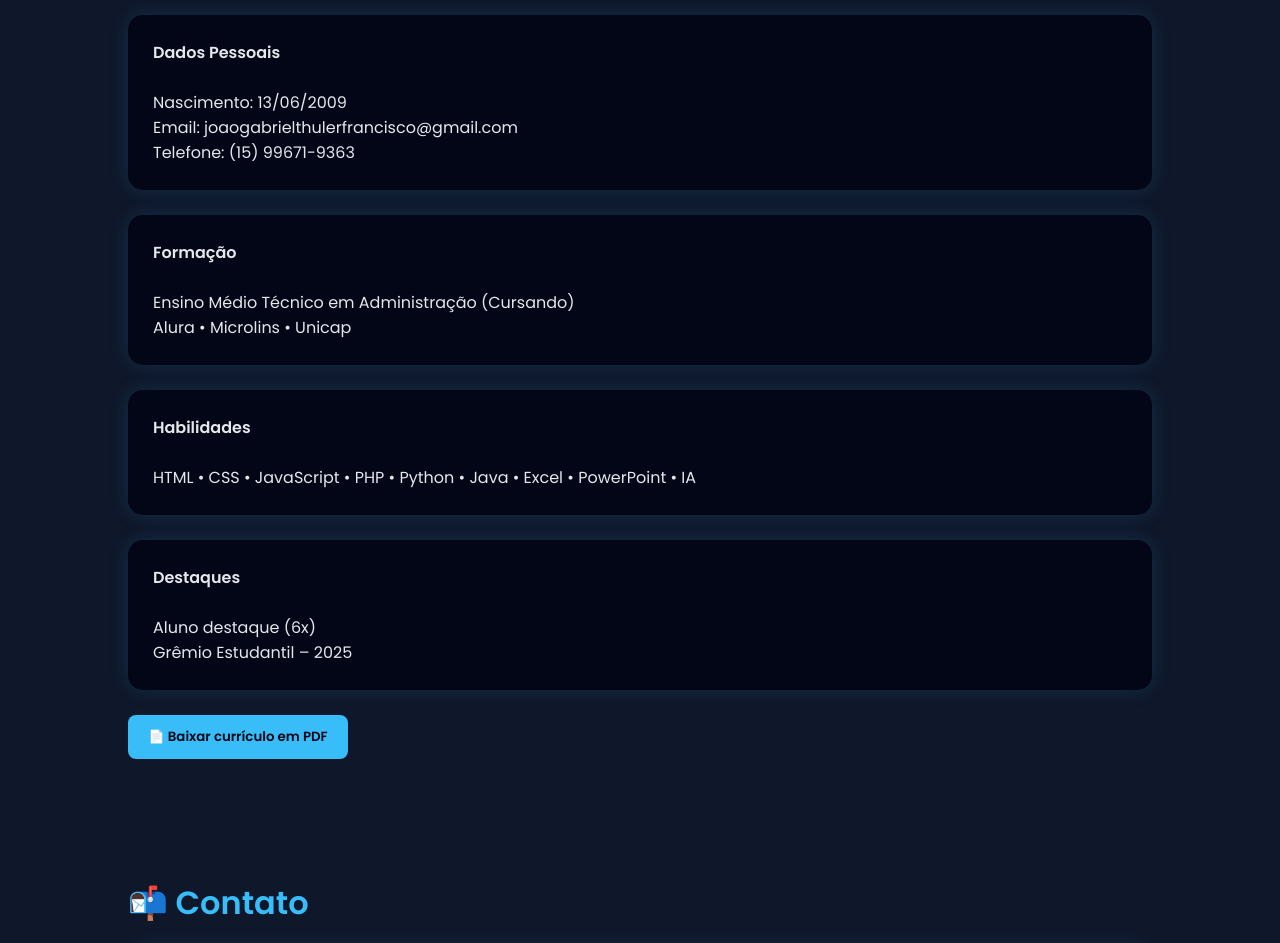
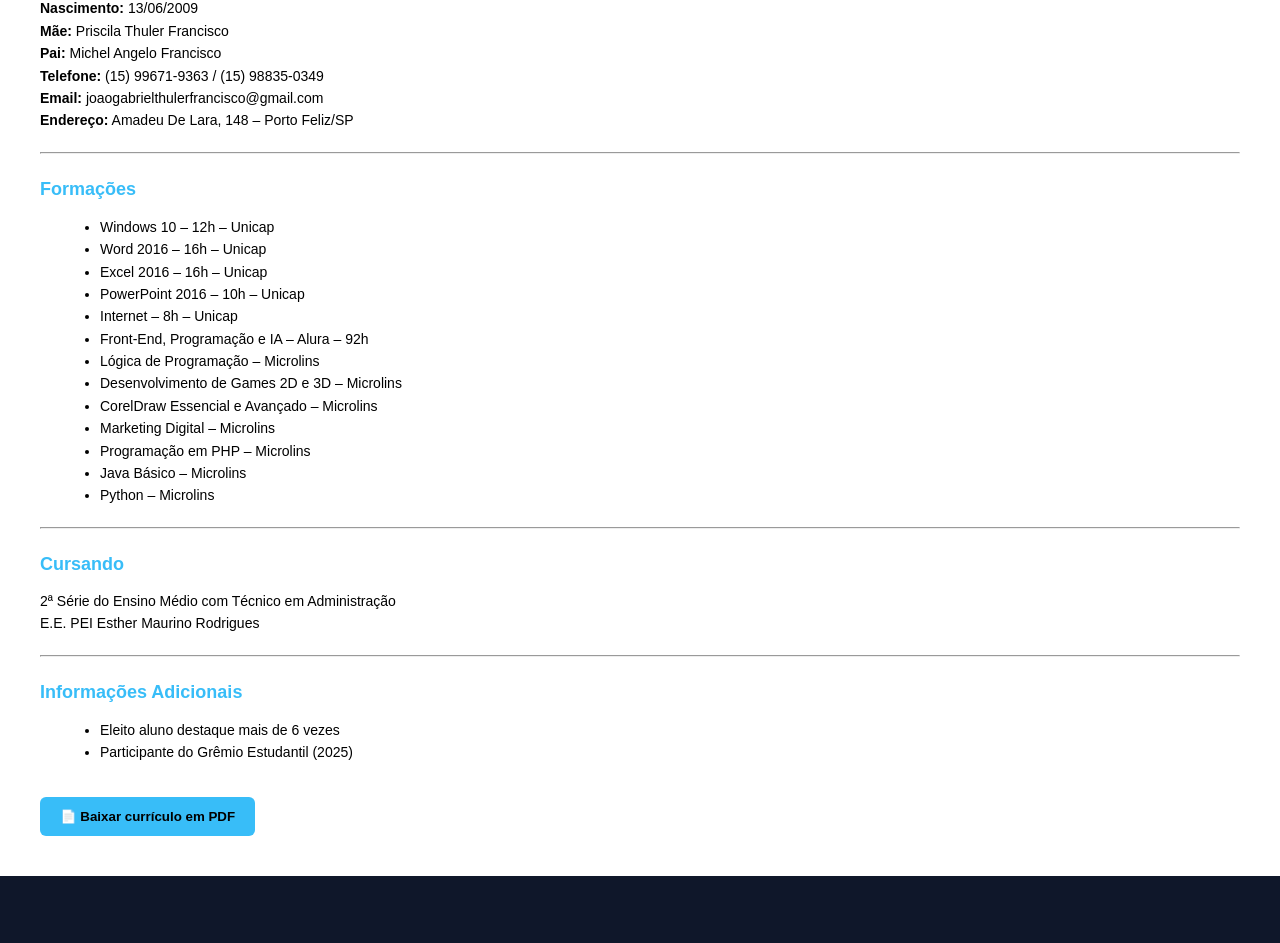
Before and after one commit to Joao551/joaogabrielthuler.github.io, a plain HTML site: page index.html in a window 1280 px wide. Shown: the part 686-1629 px from the top of the page. Drawn offline with nearby package versions, Linux system fonts and the light colour scheme; a web font is replaced by a local one.

Commit message:
Update HTML structure and styles for portfolio

```diff
--- a/index.html
+++ b/index.html
@@ -5,8 +5,8 @@
 <meta name="viewport" content="width=device-width, initial-scale=1.0">
 <title>João Gabriel | Portfólio</title>
 
-<!-- Google Font -->
-<link href="https://fonts.googleapis.com/css2?family=Poppins:wght@300;400;600&display=swap" rel="stylesheet">
+<!-- Fonte -->
+<link href="https://fonts.googleapis.com/css2?family=Arial:wght@400;700&display=swap" rel="stylesheet">
 
 <!-- EmailJS -->
 <script src="https://cdn.jsdelivr.net/npm/emailjs-com@3/dist/email.min.js"></script>
@@ -15,31 +15,75 @@
 <script src="https://cdnjs.cloudflare.com/ajax/libs/html2pdf.js/0.10.1/html2pdf.bundle.min.js"></script>
 
 <style>
-*{margin:0;padding:0;box-sizing:border-box;font-family:'Poppins',sans-serif}
-body{background:#0f172a;color:#e5e7eb}
-header{padding:40px;text-align:center;background:linear-gradient(135deg,#2563eb,#1e40af)}
-header h1{font-size:2.5rem}
-header p{opacity:.9}
-
-section{padding:60px 10%;animation:fade 1s ease}
-h2{font-size:2rem;margin-bottom:20px;color:#38bdf8}
-
-.card{background:#020617;padding:25px;border-radius:15px;margin-bottom:25px;box-shadow:0 0 20px rgba(56,189,248,.15)}
-
-.grid{display:grid;grid-template-columns:repeat(auto-fit,minmax(250px,1fr));gap:20px}
-
-button{padding:12px 20px;border:none;border-radius:8px;background:#38bdf8;color:#020617;font-weight:600;cursor:pointer}
-button:hover{background:#0ea5e9}
-
-input,textarea{
-width:100%;padding:12px;border-radius:8px;border:none;margin-bottom:15px
+body{
+  margin:0;
+  font-family:Arial, sans-serif;
+  background:#0f172a;
+  color:#e5e7eb;
 }
 
-footer{text-align:center;padding:20px;background:#020617;font-size:.9rem;opacity:.7}
+/* ===== SITE ===== */
+header{
+  background:#1e40af;
+  padding:40px;
+  text-align:center;
+}
+header h1{margin:0;font-size:2.5rem}
+section{padding:50px 10%}
+h2{color:#38bdf8}
+.card{
+  background:#020617;
+  padding:20px;
+  border-radius:10px;
+  margin-bottom:20px;
+}
+button{
+  padding:12px 20px;
+  background:#38bdf8;
+  border:none;
+  border-radius:6px;
+  font-weight:bold;
+  cursor:pointer;
+}
+button:hover{background:#0ea5e9}
+input,textarea{
+  width:100%;
+  padding:10px;
+  margin-bottom:12px;
+  border-radius:6px;
+  border:none;
+}
 
-@keyframes fade{
-from{opacity:0;transform:translateY(20px)}
-to{opacity:1;transform:translateY(0)}
+/* ===== CURRÍCULO (PDF) ===== */
+#curriculo{
+  background:#fff;
+  color:#000;
+  padding:40px;
+}
+#curriculo h1{
+  text-align:center;
+  font-size:26px;
+  margin-bottom:10px;
+}
+#curriculo p, #curriculo li{
+  font-size:14px;
+  line-height:1.6;
+}
+#curriculo h2{
+  font-size:18px;
+  margin-top:25px;
+}
+#curriculo ul{margin-left:20px}
+hr{margin:20px 0}
+
+/* Esconder o resto no PDF */
+@media print{
+  body *{visibility:hidden}
+  #curriculo, #curriculo *{visibility:visible}
+  #curriculo{
+    position:absolute;
+    left:0;top:0;width:100%;
+  }
 }
 </style>
 </head>
@@ -51,67 +95,76 @@ to{opacity:1;transform:translateY(0)}
 <p>Desenvolvedor • Tecnologia • Administração</p>
 </header>
 
-<!-- PORTFÓLIO -->
 <section>
 <h2>🚀 Portfólio</h2>
-<div class="grid">
-<div class="card">Sites em HTML, CSS e JS</div>
+<div class="card">Sites profissionais em HTML, CSS e JavaScript</div>
 <div class="card">Formulários reais com EmailJS</div>
 <div class="card">Currículo automático em PDF</div>
-<div class="card">Projetos Front-End e Games</div>
-</div>
 </section>
 
-<!-- CURRÍCULO -->
+<!-- ===== CURRÍCULO CLÁSSICO ===== -->
 <section id="curriculo">
-<h2>📄 Currículo</h2>
+<h1>JOÃO GABRIEL THULER FRANCISCO</h1>
 
-<div class="card">
-<strong>Dados Pessoais</strong><br><br>
-Nascimento: 13/06/2009<br>
-Email: joaogabrielthulerfrancisco@gmail.com<br>
-Telefone: (15) 99671-9363
-</div>
+<p>
+<strong>Nascimento:</strong> 13/06/2009<br>
+<strong>Mãe:</strong> Priscila Thuler Francisco<br>
+<strong>Pai:</strong> Michel Angelo Francisco<br>
+<strong>Telefone:</strong> (15) 99671-9363 / (15) 98835-0349<br>
+<strong>Email:</strong> joaogabrielthulerfrancisco@gmail.com<br>
+<strong>Endereço:</strong> Amadeu De Lara, 148 – Porto Feliz/SP
+</p>
 
-<div class="card">
-<strong>Formação</strong><br><br>
-Ensino Médio Técnico em Administração (Cursando)<br>
-Alura • Microlins • Unicap
-</div>
+<hr>
 
-<div class="card">
-<strong>Habilidades</strong><br><br>
-HTML • CSS • JavaScript • PHP • Python • Java • Excel • PowerPoint • IA
-</div>
+<h2>Formações</h2>
+<ul>
+<li>Windows 10 – 12h – Unicap</li>
+<li>Word 2016 – 16h – Unicap</li>
+<li>Excel 2016 – 16h – Unicap</li>
+<li>PowerPoint 2016 – 10h – Unicap</li>
+<li>Internet – 8h – Unicap</li>
+<li>Front-End, Programação e IA – Alura – 92h</li>
+<li>Lógica de Programação – Microlins</li>
+<li>Desenvolvimento de Games 2D e 3D – Microlins</li>
+<li>CorelDraw Essencial e Avançado – Microlins</li>
+<li>Marketing Digital – Microlins</li>
+<li>Programação em PHP – Microlins</li>
+<li>Java Básico – Microlins</li>
+<li>Python – Microlins</li>
+</ul>
 
-<div class="card">
-<strong>Destaques</strong><br><br>
-Aluno destaque (6x)<br>
-Grêmio Estudantil – 2025
-</div>
+<hr>
 
-<div style="margin-top:20px">
+<h2>Cursando</h2>
+<p>
+2ª Série do Ensino Médio com Técnico em Administração<br>
+E.E. PEI Esther Maurino Rodrigues
+</p>
+
+<hr>
+
+<h2>Informações Adicionais</h2>
+<ul>
+<li>Eleito aluno destaque mais de 6 vezes</li>
+<li>Participante do Grêmio Estudantil (2025)</li>
+</ul>
+
+<br>
 <button type="button" onclick="baixarPDF()">📄 Baixar currículo em PDF</button>
-</div>
 </section>
 
-<!-- CONTATO -->
 <section>
 <h2>📬 Contato</h2>
-
 <div class="card">
 <form id="formContato">
 <input type="text" name="name" placeholder="Seu nome" required>
 <input type="email" name="email" placeholder="Seu email" required>
-<textarea name="message" placeholder="Sua mensagem" required></textarea>
-<button type="submit">Enviar mensagem</button>
+<textarea name="message" placeholder="Mensagem" required></textarea>
+<button type="submit">Enviar</button>
 </form>
 </div>
 </section>
-
-<footer>
-© 2025 • João Gabriel • Portfólio Profissional
-</footer>
 
 <script>
 (function(){
@@ -121,16 +174,13 @@ emailjs.init("DFx5oeV36DQ2aust2");
 document.getElementById("formContato").addEventListener("submit",function(e){
 e.preventDefault();
 emailjs.sendForm("service_bu6kiix","template_u590khh",this)
-.then(()=>{
-alert("Mensagem enviada com sucesso!");
-this.reset();
-})
-.catch(()=>alert("Erro ao enviar mensagem"));
+.then(()=>{alert("Mensagem enviada!");this.reset();})
+.catch(()=>alert("Erro ao enviar"));
 });
 
 function baixarPDF(){
-const elemento=document.getElementById("curriculo");
-html2pdf().from(elemento).set({
+  const el=document.getElementById("curriculo");
+  html2pdf().from(el).set({
     margin:0.5,
     filename:'curriculo-joao-gabriel.pdf',
     image:{type:'jpeg',quality:0.98},
```
Lines whose indentation alone changed are shown as unchanged.
